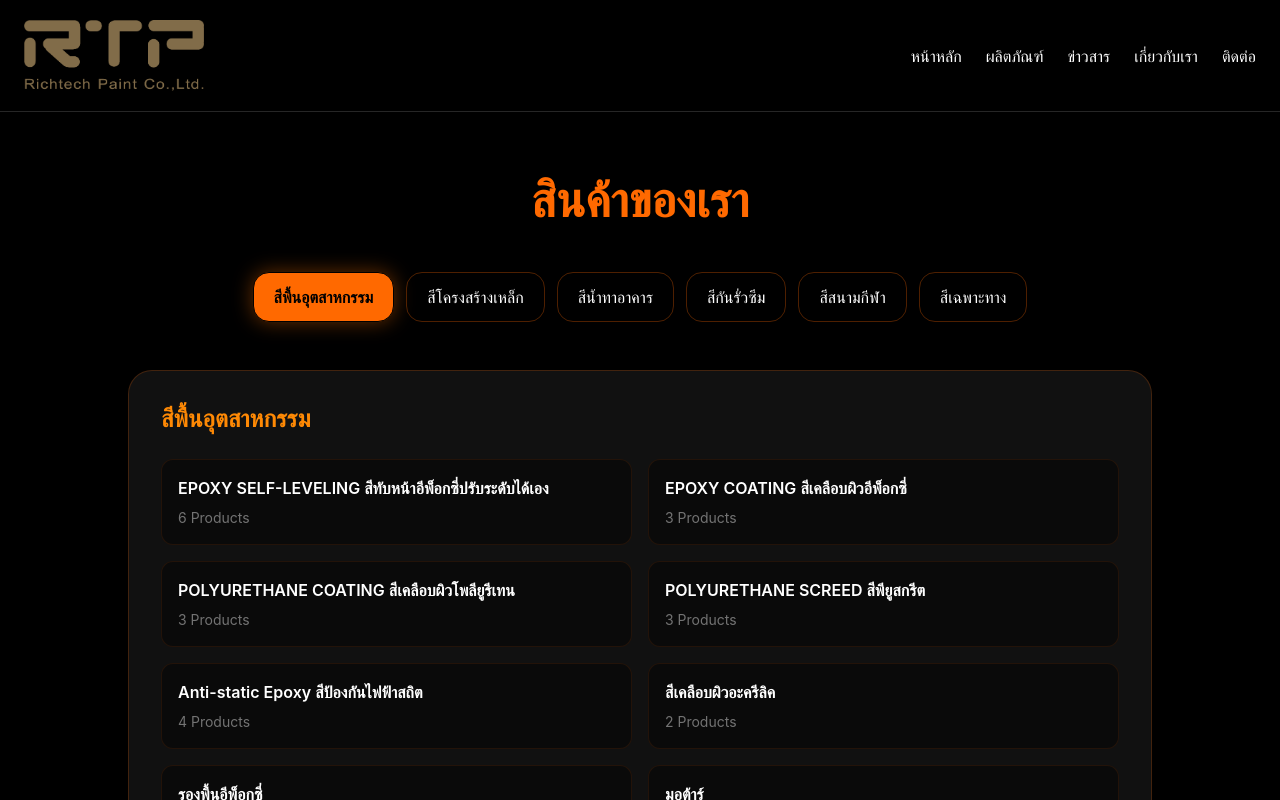
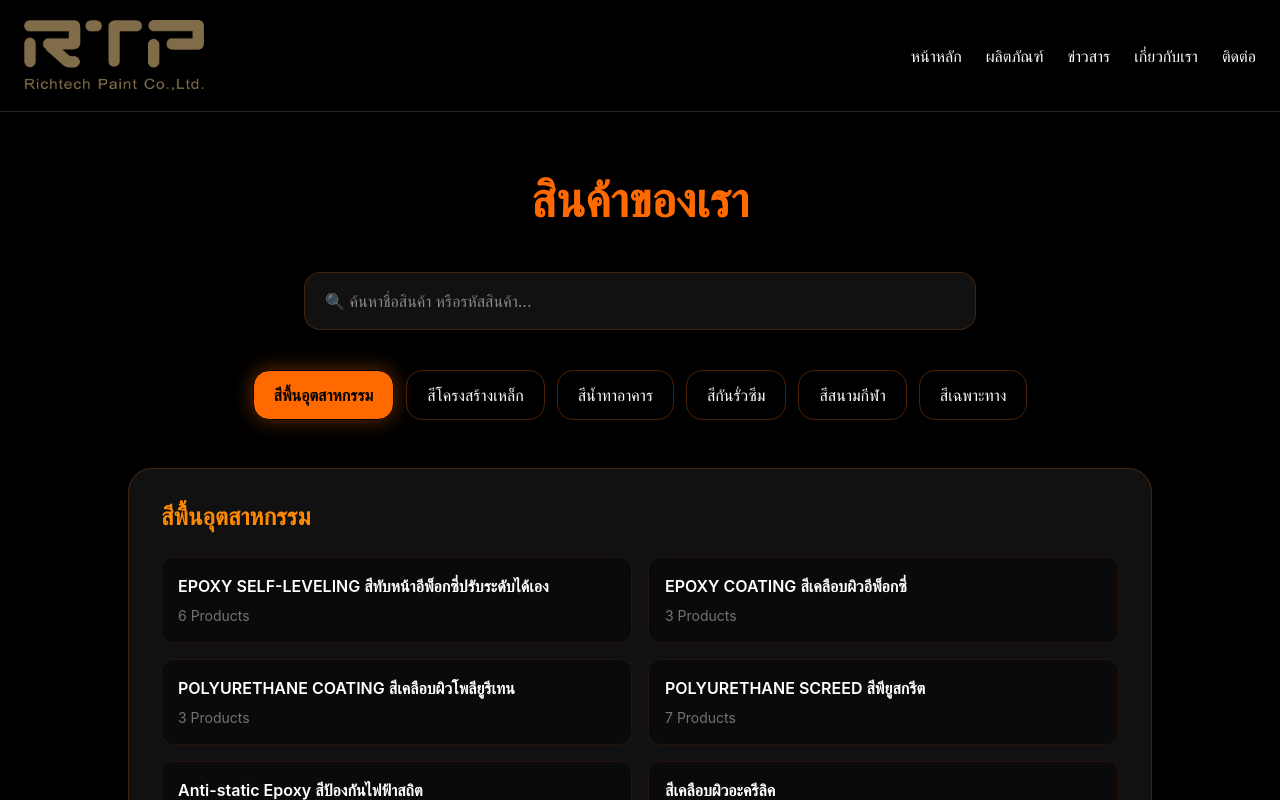
Before and after one commit to sihbabin-sketch/richtech-web, a React (Vite) app: page /products in a window 1280 px wide. Shown: the top 800 px of the page. Built offline with nearby package versions, Linux system fonts and the light colour scheme.

Commit message:
update website

```diff
--- a/src/Products.jsx
+++ b/src/Products.jsx
@@ -130,27 +130,7 @@ const categories = [
   ],
 
         products: [
-          {
-            code: "RTP-S201",
-           images: [ img1, img2,img3, img4,],
-            name: "สีอีพ็อกซี่ปรับระดับด้วยตัวเอง ชนิดใส",
-
-            description:
-              "RTP-S201 เป็นสีทับหน้าอีพ็อกซี่ 2 ส่วน ไม่มีส่วนผสมของตัวทำละลาย สามารถปรับระดับด้วยตัวเอง ใช้ในงานระบบพื้นอีพ็อกซี่ที่ต้องการใส เรียบ และไร้รอยต่อ",
-
-
-            usage: [
-              "พิพิธภัณฑ์",
-              "โรงแรม",
-            ],
-
-            coverage: "1.1 กก./ตร.ม. @ 1 มม.",
-
-            package: [
-              "30 กก./ชุด (ส่วน A = 20 กก / ส่วน B = 10 กก)",
-              "6 กก./ชุด (ส่วน A = 4 กก / ส่วน B = 2 กก)",
-            ],
-          },
+
 
           {
             code: "RTP-S300",
@@ -203,7 +183,26 @@ const categories = [
               "4 กก./ชุด (ส่วน A = 3.2 กก / ส่วน B = 0.8 กก)",
             ],
           },
-
+  {
+            code: "RTP-S501",
+
+            name: "สีอีพ็อกซี่พุตตี้",
+
+
+            description:
+              "RTP-S501 เป็นสีชั้นกลางอีพ็อกซี่ 2 ส่วน สามารถผสมกับฟูมซิลิกา เพื่อปกปิดรูพรุนของพื้น",
+
+            usage: [
+              "ปกปิดรูพรุนของพื้น",
+              "ป้องกันฟองอากาศก่อนลงสีทับหน้า",
+            ],
+
+            coverage: "ขึ้นอยู่กับการใช้งาน",
+
+            package: [
+              "27 กก./ชุด (ส่วน A = 22.5 กก / ส่วน B = 4.5 กก)",
+            ],
+          },
           {
             code: "RTP-S330",
 
@@ -225,7 +224,27 @@ const categories = [
               "4 กก./ชุด (ส่วน A = 3 กก / ส่วน B = 1 กก)",
             ],
           },
-
+ {
+            code: "RTP-S201",
+           images: [ img1, img2,img3, img4,],
+            name: "สีอีพ็อกซี่ปรับระดับด้วยตัวเอง ชนิดใส",
+
+            description:
+              "RTP-S201 เป็นสีทับหน้าอีพ็อกซี่ 2 ส่วน ไม่มีส่วนผสมของตัวทำละลาย สามารถปรับระดับด้วยตัวเอง ใช้ในงานระบบพื้นอีพ็อกซี่ที่ต้องการใส เรียบ และไร้รอยต่อ",
+
+
+            usage: [
+              "พิพิธภัณฑ์",
+              "โรงแรม",
+            ],
+
+            coverage: "1.1 กก./ตร.ม. @ 1 มม.",
+
+            package: [
+              "30 กก./ชุด (ส่วน A = 20 กก / ส่วน B = 10 กก)",
+              "6 กก./ชุด (ส่วน A = 4 กก / ส่วน B = 2 กก)",
+            ],
+          },
           {
             code: "RTP-S440",
 
@@ -245,27 +264,6 @@ const categories = [
             package: [
               "25 กก./ชุด (ส่วน A = 20 กก / ส่วน B = 5 กก)",
               "4 กก./ชุด (ส่วน A = 3.2 กก / ส่วน B = 0.8 กก)",
-            ],
-          },
-
-          {
-            code: "RTP-S501",
-
-            name: "สีอีพ็อกซี่พุตตี้",
-
-
-            description:
-              "RTP-S501 เป็นสีชั้นกลางอีพ็อกซี่ 2 ส่วน สามารถผสมกับฟูมซิลิกา เพื่อปกปิดรูพรุนของพื้น",
-
-            usage: [
-              "ปกปิดรูพรุนของพื้น",
-              "ป้องกันฟองอากาศก่อนลงสีทับหน้า",
-            ],
-
-            coverage: "ขึ้นอยู่กับการใช้งาน",
-
-            package: [
-              "27 กก./ชุด (ส่วน A = 22.5 กก / ส่วน B = 4.5 กก)",
             ],
           },
         ],
@@ -580,72 +578,153 @@ colorChart: [
 showPUS: true,
   products: [
     {
-      code: "RTP-R500",
-
-      name: "สีโพลียูรีเทน ชนิดความเงาสูง สำหรับงานภายนอก",
-
-
-      description:
-        "RTP-R500 เป็นสีทับหน้าโพลียูรีเทน 2 ส่วน มีตัวทำละลาย ชนิดความเงาสูง ใช้สำหรับงานพื้นคอนกรีตที่ต้องการพื้นที่เงา สามารถใช้งานภายนอกได้ มีการยึดเกาะได้ดี และทนทานต่อสารเคมี",
+      code: "RTP- PU01",
+
+      name: "รองพื้นโพลียูรีเทนคอนกรีต  ",
+
+
+      description:
+        "RTP-PU01 เป็นรองพื้นโพลียูรีเทนคอนกรีต 3 ส่วน ใช้สําหรับเป็นชั่นรองพื้น ในระบบพื้นโพลียูรีเทนคอนกรีต สามารถยึดเกาะกับคอนกรีตและทับหน้าได้ดี  ",
 
       usage: [
         "โรงงาน",
-        "พิพิธภัณฑ์",
+        "คลังสินค้า",
         "โรงแรม",
       ],
 
-      coverage: "0.11 – 0.17 กก./ตร.ม @50 – 75 ไมครอน",
-
-      package: [
-        "20 กก./ชุด (ส่วน A = 16 กก / ส่วน B = 4 กก)",
-        "4 กก./ชุด (ส่วน A = 3.2 กก / ส่วน B = 0.8 กก)",
-      ],
-    },
-
-    {
-      code: "RTP-R501",
-
-      name: "สีโพลียูรีเทน ชนิดด้าน สำหรับงานภายนอก",
-
-
-      description:
-        "RTP-R501 เป็นสีทับหน้าโพลียูรีเทน 2 ส่วน มีตัวทำละลาย ชนิดด้าน ใช้สำหรับงานพื้นคอนกรีตที่ต้องการพื้นที่ด้าน สามารถใช้งานภายนอกได้ มีการยึดเกาะได้ดี และทนทานต่อสารเคมี",
+      coverage: "ขึ้นอยู่กับการใช้งาน",
+
+      package: [
+        "18 กก./ชุด (ส่วน A = 3 กก., ส่วน B = 3 กก., ส่วน C = 12 กก.)",
+      ],
+    },
+
+    {
+      code: "RTP- PUHF68",
+
+      name: "โพลียูรีเทนคอนกรีต 6-8 มม. ชนิดด้าน",
+
+
+      description:
+        "RTP-PUHF68 เป็นระบบโพลียูรีเทน 4 ส่วน ปรับระดับได้เอง ชนิดผิวด้าน กันลื่น ความหนา 6-8 มม. เหมาะสําหรับพื้นคอนกรีตห้องเย็นในโรงงานอุตสาหกรรม เพื่อรองรับการใช้งานที่หนัก และทนทานต่อการเปลี่ยนแปลงของอุณหภูมิได้ดี ",
+
+      usage: [
+         "โรงงาน",
+        "คลังสินค้า",
+        "โรงแรม",
+      ],
+
+      coverage: "ขึ้นอยู่กับการใช้งาน",
+
+      package: [
+        "15 กก./ชุด (ส่วน A = 1.5 กก., ส่วน B = 1.5 กก., ส่วน C = 7 กก., ส่วน D = 5 ส่วน) ",
+      ],
+    },
+
+    {
+      code: "RTP- PUHF68(G)",
+
+      name: "โพลียูรีเทนคอนกรีต 6-8 มม. ชนิดเงา ",
+
+
+
+      description:
+        "RTP-R502 RTP-PUHF68(G) เป็นระบบโพลียูรีเทน 4 ส่วน ปรับระดับได้เอง ชนิดผิวเงา กันลื่น ความหนา 6-8 มม. เหมาะสําหรับพื้นคอนกรีตห้องเย็นในโรงงานอุตสาหกรรม เพื่อรองรับการใช้งานที่หนัก และทนทานต่อการเปลี่ยนแปลงของอุณหภูมิได้ดี  ",
 
       usage: [
         "โรงงาน",
-        "พิพิธภัณฑ์",
+        "คลังสินค้า",
         "โรงแรม",
       ],
 
-      coverage: "0.11 – 0.17 กก./ตร.ม @50 – 75 ไมครอน",
-
-      package: [
-        "20 กก./ชุด (ส่วน A = 16 กก / ส่วน B = 4 กก)",
-        "4 กก./ชุด (ส่วน A = 3.2 กก / ส่วน B = 0.8 กก)",
-      ],
-    },
-
-    {
-      code: "RTP-R502",
-
-      name: "สีโพลียูรีเทน สำหรับงานภายใน",
-
-
-
-      description:
-        "RTP-R502 เป็นสีทับหน้าโพลียูรีเทน 2 ส่วน มีตัวทำละลาย ใช้สำหรับงานพื้นคอนกรีตที่ต้องการพื้นที่เงา สามารถใช้งานภายใน มีการยึดเกาะได้ดี และทนทานต่อสารเคมี",
+      coverage: "ขึ้นอยู่กับการใช้งาน",
+
+      package: [
+        "15 กก./ชุด (ส่วน A = 1.5 กก., ส่วน B = 1.5 กก., ส่วน C = 7 กก., ส่วน D = 5 ส่วน)",
+
+      ],
+    },
+
+    {
+      code: "RTP-PULF12(G)",
+
+      name: "โพลียูรีเทนคอนกรีต 1-2 มม. ชนิดเงา ",
+
+
+
+      description:
+        "RTP-PULF12(G) เป็นระบบโพลียูรีเทนคอนกรีต 3 ส่วน ปรับระดับได้เอง ชนิดผิวเรียบ เงา สามารถติดตั้งที่ความหนา 1-2 มม. เหมาะสําหรับงานพื้นคอนกรีตทั่วไป เพื่อเพิ่มความทนทานและสวยงาม  ",
 
       usage: [
         "โรงงาน",
-        "พิพิธภัณฑ์",
+        "คลังสินค้า",
         "โรงแรม",
       ],
 
-      coverage: "0.11 – 0.17 กก./ตร.ม @50 – 75 ไมครอน",
-
-      package: [
-        "20 กก./ชุด (ส่วน A = 16 กก / ส่วน B = 4 กก)",
-        "4 กก./ชุด (ส่วน A = 3.2 กก / ส่วน B = 0.8 กก)",
+      coverage: "ขึ้นอยู่กับการใช้งาน",
+
+      package: [
+        "14 กก./ชุด (ส่วน A = 3 กก., ส่วน B = 3 กก., ส่วน C = 8 กก.) ",
+      ],
+    },
+    {
+      code: "RTP- PULF12",
+
+      name: "โพลียูรีเทนคอนกรีต 1-2 มม. ชนิดด้าน ",
+
+
+
+      description:
+        "RTP-PULF12(G) เป็นระบบโพลียูรีเทนคอนกรีต 3 ส่วน ปรับระดับได้เอง ชนิดผิวเรียบ ด้าน สามารถติดตั้งที่ความหนา 1-2 มม. เหมาะสําหรับงานพื้นคอนกรีตทั่วไป เพื่อเพิ่มความทนทานและสวยงาม  ",
+
+      usage: [
+        "โรงงาน",
+        "คลังสินค้า",
+        "โรงแรม",
+      ],
+
+      coverage: "ขึ้นอยู่กับการใช้งาน",
+
+      package: [
+        "14 กก./ชุด (ส่วน A = 3 กก., ส่วน B = 3 กก., ส่วน C = 8 กก.) ",
+      ],
+    },
+    {
+      code: "RTP-PUMF35(G) ",
+
+      name: "โพลียูรีเทนคอนกรีต 3-5 มม. ชนิดเงา  ",
+
+      description:
+        "RTP-PUMF35(G) เป็นระบบโพลียูรีเทนคอนกรีต 3 ส่วน ปรับระดับได้เอง ชนิดผิวเรียบ เงา สามารถติดตั้งที่ความหนา 3-5มม. เหมาะสําหรับพื้นคอนกรีตในโรงงานอุตสาหกรรม เพื่อรองรับการใช้งานที่หนักและทนทานต่อการเปลี่ยนแปลงของอุณหภูมิ นอกจากนี้สามารถนําไปใช้ในงานพื้นคอนกรีตทั่วไป เพื่อเพิ่มความทนทานและสวยงาม  ",
+      usage: [
+        "โรงงาน",
+        "คลังสินค้า",
+        "โรงแรม",
+      ],
+
+      coverage: "ขึ้นอยู่กับการใช้งาน",
+
+      package: [
+        "18 กก./ชุด (ส่วน A = 3 กก., ส่วน B = 3 กก., ส่วน C = 12 กก.) ",
+      ],
+    },
+     {
+      code: "RTP-PUMF35",
+
+      name: "โพลียูรีเทนคอนกรีต 3-5 มม. ชนิดด้าน ",
+
+      description:
+        "RTP-PUMF35 เป็นระบบโพลียูรีเทนคอนกรีต 3 ส่วน ปรับระดับได้เอง ชนิดผิวเรียบด้าน สามารถติดตั้งที่ความหนา 3-5 มม. ได้ เหมาะสําหรับพื้นคอนกรีตในโรงงานอุตสาหกรรม เพื่อรองรับการใช้งานที่หนักและทนทานต่อการเปลี่ยนแปลงของอุณหภูมิ นอกจากนี้สามารถนําไปใช้ในงานพื้นคอนกรีตทั่วไป เพื่อเพิ่มความทนทานและสวยงามได้ ",
+      usage: [
+        "โรงงาน",
+        "คลังสินค้า",
+        "โรงแรม",
+      ],
+
+      coverage: "ขึ้นอยู่กับการใช้งาน",
+
+      package: [
+        "18 กก./ชุด (ส่วน A = 3 กก., ส่วน B = 3 กก., ส่วน C = 12 กก.)  ",
       ],
     },
   ],
@@ -1213,6 +1292,7 @@ showPUS: true,
         "20 กก.",
       ],
     },
+
   ],
 },
 
@@ -1220,13 +1300,55 @@ showPUS: true,
   title: "สีกันรั่วซึมโพลียูรีเทน",
 
   products: [
-    {
-      code: "RTP-W600",
-
-      name: "สีกันรั่วซึมโพลียูรีเทนความยืดหยุ่นสูง",
-
-      description:
-        "RTP-W600 เป็นสีกันรั่วซึมโพลียูรีเทน 2 ส่วน สูตรน้ำ เป็นมิตรต่อสิ่งแวดล้อม เหมาะสำหรับระบบกันซึมที่ต้องการฟิล์มบาง มีความยืดหยุ่นสูง แข็งแรง และทนทานต่อสภาพอากาศต่าง ๆ",
+      {
+        code: "RTP-W600",
+
+        name: "สีกันรั่วซึมโพลียูรีเทนความยืดหยุ่นสูง",
+
+        description:
+          "RTP-W600 เป็นสีกันรั่วซึมโพลียูรีเทน 2 ส่วน สูตรน้ำ เป็นมิตรต่อสิ่งแวดล้อม เหมาะสำหรับระบบกันซึมที่ต้องการฟิล์มบาง มีความยืดหยุ่นสูง แข็งแรง และทนทานต่อสภาพอากาศต่าง ๆ",
+
+        usage: [
+          "ดาดฟ้า",
+          "หลังคา",
+          "ระเบียง",
+          "พื้นที่กันรั่วซึม",
+        ],
+
+        coverage: "0.2 – 0.4 กก./ตร.ม. @ กลิ้ง 1 รอบ",
+
+        package: [
+          "20 กก./ชุด (ส่วน A = 19.5 กก. / ส่วน B = 0.5 กก.)",
+        ],
+      },
+      {
+        code: "RTP-W601",
+
+        name: "สีกันรั่วซึมโพลียูรีเทนความยืดหยุ่นสูง",
+
+        description:
+          "RTP-W601 เป็นสีกันซึมโพลียูรีเทน สูตรนํ ้า ใช้งานง่าย ผลิตจากโพลียูรีเทนชนิดที่มีความยืดหยุ่น ปราศจากตัวทําละลาย ใช้ติดตั้งในระบบกันซึมดาดฟ้า ผนังอาคาร ระเบียง และ รางระบายนํ้า สามารถยึดเกาะได้ดีกับหลายพื้นผิว มีความทนแรงดึง และความยึดเกาะได้ดี ",
+
+        usage: [
+          "ดาดฟ้า",
+          "หลังคา",
+          "ระเบียง",
+          "พื้นที่กันรั่วซึม",
+        ],
+
+        coverage: "0.2 – 0.4 กก./ตร.ม. @ กลิ้ง 1 รอบ",
+
+        package: [
+          "20 กก./ชุด (ส่วน A = 19.5 กก. / ส่วน B = 0.5 กก.)",
+        ],
+      },
+       {
+      code: "RTP-W503",
+
+      name: "สีโพลียูเรีย-ยูรีเทน ",
+
+      description:
+        "RTP-W503  เป็นยางกันรั่วซึมโพลียูเรีย-ยูรีเทน 2 ส่วน มีความแข็งมากกว่า 50 shore A และค่าการยืดตัวที่สูงกว่า 500 % นอกจากนี้ มีสมบัติทางไดนามิคและเชิงกลที่ดีเยี่ยมและทนทานต่อสภาวะแวดล้อมได้ดี เหมาะสำหรับนำไปใช้เป็นพื้นดาดฟ้า  ",
 
       usage: [
         "ดาดฟ้า",
@@ -1235,10 +1357,10 @@ showPUS: true,
         "พื้นที่กันรั่วซึม",
       ],
 
-      coverage: "0.2 – 0.4 กก./ตร.ม. @ กลิ้ง 1 รอบ",
-
-      package: [
-        "20 กก./ชุด (ส่วน A = 19.5 กก. / ส่วน B = 0.5 กก.)",
+      coverage: "0.15 – 0.19 กก./ตร.ม. @80 – 100 ไมครอน",
+
+      package: [
+        "20 กก./ชุด (ส่วน A = 10 กก. , ส่วน B = 10 กก.)"
       ],
     },
   ],
@@ -1251,7 +1373,7 @@ showPUS: true,
 
     items: [
       {
-  title: "สีสนามกีฬา",
+  title: "สีโพลียูเรีย-ยูรีเทน",
 
   products: [
     {
@@ -1275,20 +1397,13 @@ showPUS: true,
         "20 กก./ชุด (ส่วน A = 10 กก. , ส่วน B = 10 กก.)"
       ],
     },
-  ],
-},
-
      {
-  title: "สีสนามกีฬา",
-
-  products: [
-    {
       code: "RTP-R900",
 
       name: "สีกันรั่วซึมโพลียูรีเทนความยืดหยุ่นสูง",
 
       description:
-        "RTP-R900 เป็นสีกันรั่วซึมโพลียูรีเทน 2 ส่วน สูตรน้ำ เป็นมิตรต่อสิ่งแวดล้อม เหมาะสำหรับระบบกันซึมที่ต้องการฟิล์มบาง มีความยืดหยุ่นสูง แข็งแรง และทนทานต่อสภาพอากาศต่าง ๆ",
+        "RTP-R900 เป็นสีเคลือบโพลียูรีเทนยืดหยุ่น ประกอบด้วย 2 ส่วน คือ โพลีอีเทอร์-โพลีออล์ล และอะลิฟาติกไอโซไซยาเนต ซึ่งมีสมบัติหยืดหยุ่นได้ ทนต่อรังสี UV และสภาวะอากาศได้",
 
       usage: [
         "ดาดฟ้า",
@@ -1300,7 +1415,8 @@ showPUS: true,
       coverage: "0.2 – 0.4 กก./ตร.ม. @ กลิ้ง 1 รอบ",
 
       package: [
-        "20 กก./ชุด (ส่วน A = 19.5 กก. / ส่วน B = 0.5 กก.)",
+        "6 กก./ชุด (ส่วน A = 5 กก., ส่วน B = 1 กก.) ",
+        "18 กก./ชุด (ส่วน A = 15 กก., ส่วน B = 3 กก.)",
       ],
     },
   ],
@@ -1404,8 +1520,30 @@ const [active, setActive] = useState(1);
 const [selectedItem, setSelectedItem] = useState(null);
 const [activeColor, setActiveColor] = useState(null);
   const detailRef = useRef(null);
-
+const [search, setSearch] = useState("");
   const current = categories.find((c) => c.id === active);
+  const allProducts = categories.flatMap((category) =>
+  category.items.flatMap((item) =>
+    item.products.map((product) => ({
+      ...product,
+      categoryName: category.name,
+      itemTitle: item.title,
+    }))
+  )
+);
+const productsToShow = search
+  ? allProducts.filter((product) =>
+      [
+        product.code,
+        product.name,
+        product.description,
+        ...(product.usage || []),
+      ]
+        .join(" ")
+        .toLowerCase()
+        .includes(search.toLowerCase())
+    )
+  : selectedItem?.products || [];
   const pusColors = [
   ["PUS-Black-01", "#0F0F0F", "#2E2E2E"],
   ["PUS-Grey-01", "#DDD3B3", "#E7DFC4"],
@@ -1439,10 +1577,19 @@ const [activeColor, setActiveColor] = useState(null);
     <div className="min-h-screen bg-black text-white px-6 py-16">
 
       {/* TITLE */}
-      <h1 className="text-5xl font-black text-center text-orange-500 mb-12">
-        สินค้าของเรา
-      </h1>
-
+    <h1 className="text-5xl font-black text-center text-orange-500 mb-12">
+  สินค้าของเรา
+</h1>
+
+<div className="max-w-2xl mx-auto mb-10">
+  <input
+    type="text"
+    placeholder="🔍 ค้นหาชื่อสินค้า หรือรหัสสินค้า..."
+    value={search}
+    onChange={(e) => setSearch(e.target.value)}
+    className="w-full px-5 py-4 rounded-2xl bg-[#111] border border-orange-500/20 text-white"
+  />
+</div>
       {/* CATEGORY BUTTONS */}
       <div className="flex flex-wrap justify-center gap-3 mb-12">
         {categories.map((cat) => (
@@ -1671,8 +1818,9 @@ const [activeColor, setActiveColor] = useState(null);
 
   </div>
 )}
+
 {/* PRODUCTS */}
-{selectedItem?.products?.length > 0 && (
+{(search || selectedItem?.products?.length > 0) && (
   <div
     ref={detailRef}
     className="mt-10"
@@ -1683,21 +1831,20 @@ const [activeColor, setActiveColor] = useState(null);
 
     <div className="grid md:grid-cols-2 gap-5">
 
-      {selectedItem.products.map((product, i) => (
-
-        <div
-          key={i}
-          className="
-            bg-[#111]
-            rounded-3xl
-            overflow-hidden
-            border border-orange-500/10
-            hover:border-orange-500/40
-            transition-all duration-300
-            hover:-translate-y-1
-          "
-        >
-
+{productsToShow.map((product, i) => (
+
+    <div
+      key={i}
+      className="
+        bg-[#111]
+        rounded-3xl
+        overflow-hidden
+        border border-orange-500/10
+        hover:border-orange-500/40
+        transition-all duration-300
+        hover:-translate-y-1
+      "
+    >
           {/* IMAGE */}
          <div className="h-[380px] bg-black flex items-center justify-center p-4 border-b border-orange-500/10">
 
@@ -1759,10 +1906,6 @@ const [activeColor, setActiveColor] = useState(null);
 {/* COLOR OPTIONS */}
 <div className="mb-5">
 
-  <p className="text-orange-400 font-bold mb-3">
-    เฉดสีที่รองรับ
-  </p>
-
   <div className="flex flex-wrap gap-2">
 
     {product.colors?.map((color, index) => (
```
